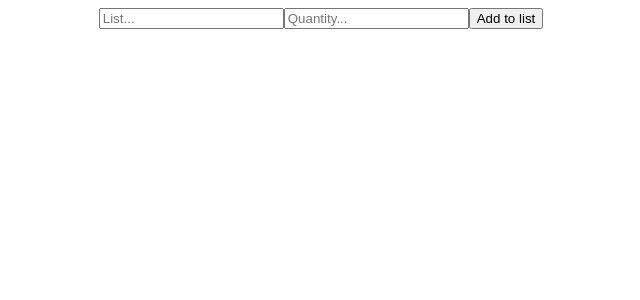
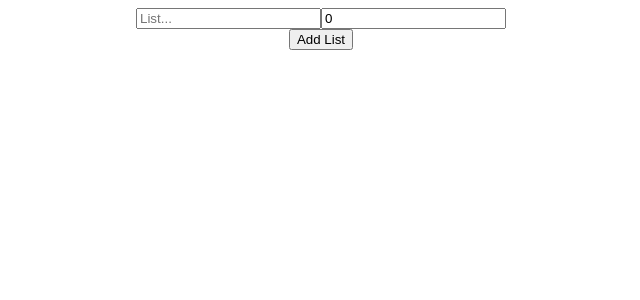
Before and after one commit to KatyRosli/Groceries-List, a React (Create React App) app: page / in a window 1280 px wide. Shown: the top 300 px of the page, without its empty margins (319-959 px from the left). Built offline with nearby package versions, Linux system fonts and the light colour scheme.

Commit message:
created delete function

```diff
--- a/src/App.tsx
+++ b/src/App.tsx
@@ -1,5 +1,6 @@
 import React, {FC, ChangeEvent, useState} from 'react';
 import './App.css';
+import GroceriesList from './Components/GrogeriesList';
 import {IList} from './Interfaces'
 
 const App : FC = () => {
@@ -11,7 +12,7 @@ const App : FC = () => {
 
   const handleChange = (event: ChangeEvent<HTMLInputElement>): void => {
   if (event.target.name === "list") {
-    setList(event.target.value)
+    setList(event.target.value);
   } else {
     setQuantity(Number(event.target.value));
   }
@@ -20,17 +21,40 @@ const App : FC = () => {
   const addList = (): void => {
     const newList = {listName: list, quantity: quantity };
     setGroceriesList([...groceriesList, newList]);
+    setList("");
+    setQuantity(0);
+  };
+
+  const completeList = (listNameToDelete: string): void => {
+    setGroceriesList(groceriesList.filter((list) => {
+    return list.listName != listNameToDelete;
+    })
+    );
   };
 
   return (
   <div className="App">
     <div className="header">
       <div className="inputContainer">
-      <input type="text" placeholder="List..." name="list" onChange={handleChange}/>
-      <input type="text" placeholder="Quantity..." name="quantity" onChange={handleChange}/>
-      <button onClick={addList}>Add to list</button>
+      <input
+      type="text"
+      placeholder="List..."
+      name="list"
+      value={list}
+      onChange={handleChange}/>
+      <input
+      type="number"
+      placeholder="Quantity..."
+      name="quantity"
+      value={quantity}
+      onChange={handleChange}/>
+      </div>
+      <button onClick={addList}>Add List</button>
     </div>
-    <div className="Grogeries List"></div>
+    <div className="GrogeriesList">
+      {groceriesList.map((list: IList, key: number) => {
+      return <GroceriesList key={key} list={list} completeList={completeList}/>;
+      })}
     </div>
     </div>
   );
--- /dev/null
+++ b/src/Components/GrogeriesList.tsx
@@ -0,0 +1,22 @@
+import React from 'react'
+import { IList } from '../Interfaces';
+
+interface Props {
+ list: IList;
+ completeList(listNameToDelete: string): void;
+}
+
+const GroceriesList = ({ list, completeList }: Props) => {
+    return (
+    <div className="list">
+        <div className="content">
+           <span>{list.listName}</span>
+           <span>{list.quantity}</span>
+        </div>
+        <button onClick={() => {
+            completeList(list.listName)}}>X</button>
+    </div>
+);
+};
+
+export default GroceriesList;
```
